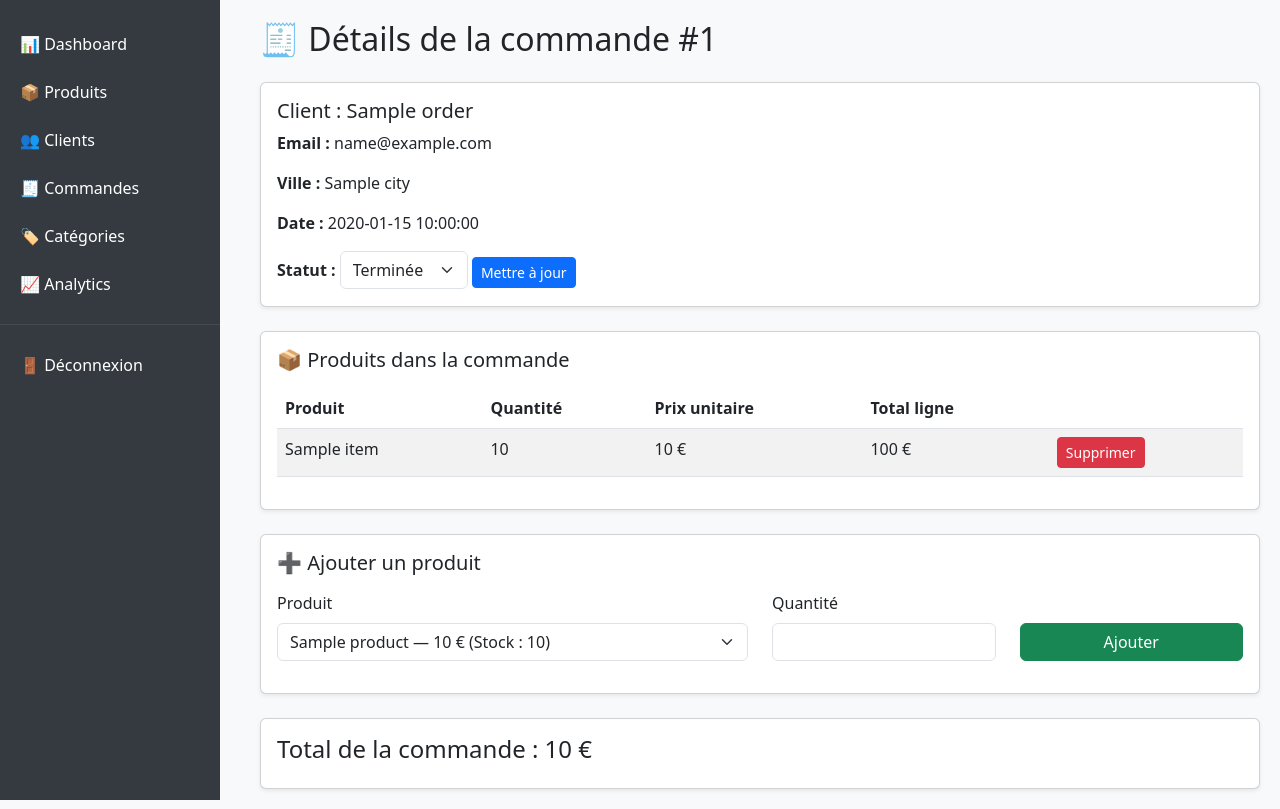
After one commit to ezekielhouab0828/mini-store-manager, a Flask app: template src/templates/orders/edit.html in a window 1280 px wide. The commit adds this page. Run offline with Flask 3, Linux system fonts and the light colour scheme; the template is opened without the code that fills it: most values are stand-ins (such as "Sample title", 1, 10 or a date in 2020).

Commit message:
Mise à jour du projet : modifications du 12 septembre

```diff
--- a/src/app.py
+++ b/src/app.py
@@ -1,23 +1,146 @@
 from flask import Flask, render_template
+from customers.routes import customers_bp
 from products.routes import products_bp
-from customers.routes import customers_bp
 from orders.routes import orders_bp
 from categories.routes import categories_bp
 from analytics.routes import analytics_bp
 
+from database import (
+    get_all_customers,
+    get_all_products,
+    get_all_orders
+)
+
+from collections import defaultdict
+from datetime import datetime
+
 app = Flask(__name__)
 
+# ⭐ SECRET KEY OBLIGATOIRE POUR flash(), session, login, etc.
+app.secret_key = "ezekiel_super_secret_key_2026"
+
+# ============================================================
 # Enregistrement des blueprints
-app.register_blueprint(products_bp, url_prefix="/products")
-app.register_blueprint(customers_bp, url_prefix="/customers")
-app.register_blueprint(orders_bp, url_prefix="/orders")
-app.register_blueprint(categories_bp, url_prefix="/categories")
-app.register_blueprint(analytics_bp, url_prefix="/analytics")
+# ============================================================
 
-# Page d'accueil (Dashboard)
+app.register_blueprint(customers_bp)
+app.register_blueprint(products_bp)
+app.register_blueprint(orders_bp)
+app.register_blueprint(categories_bp)
+app.register_blueprint(analytics_bp)
+
+# ============================================================
+# Dashboard
+# ============================================================
+
 @app.route("/")
+@app.route("/dashboard")
 def dashboard():
-    return render_template("dashboard.html")
+    customers = get_all_customers()
+    products = get_all_products()
+    orders = get_all_orders()
+
+    # KPIs
+    total_customers = len(customers)
+    total_products = len(products)
+    total_orders = len(orders)
+    total_revenue = sum(o["total"] for o in orders)
+
+    # Ventes par produit
+    sales_by_product = defaultdict(float)
+    qty_by_product = defaultdict(int)
+
+    for o in orders:
+        sales_by_product[o["product_name"]] += o["total"]
+        qty_by_product[o["product_name"]] += o["quantity"]
+
+    sales_labels = list(sales_by_product.keys())
+    sales_values = list(sales_by_product.values())
+
+    # Top 5 produits
+    top_products = sorted(
+        sales_by_product.items(),
+        key=lambda x: x[1],
+        reverse=True
+    )[:5]
+
+    top_products_labels = [name for name, total in top_products]
+    top_products_values = [total for name, total in top_products]
+
+    # Produit le plus vendu (quantité)
+    if qty_by_product:
+        best_product_name, best_product_qty = max(
+            qty_by_product.items(),
+            key=lambda x: x[1]
+        )
+    else:
+        best_product_name, best_product_qty = None, 0
+
+    # Stock par produit
+    stock_labels = [p["name"] for p in products]
+    stock_values = [p["stock"] for p in products]
+
+    # Ventes mensuelles
+    sales_by_month = defaultdict(float)
+    for o in orders:
+        if o["created_at"]:
+            try:
+                dt = datetime.fromisoformat(o["created_at"])
+                key = dt.strftime("%Y-%m")
+                sales_by_month[key] += o["total"]
+            except:
+                pass
+
+    monthly_labels = sorted(sales_by_month.keys())
+    monthly_values = [sales_by_month[m] for m in monthly_labels]
+
+    # Commandes par jour
+    orders_by_day = defaultdict(int)
+    for o in orders:
+        if o["created_at"]:
+            try:
+                dt = datetime.fromisoformat(o["created_at"])
+                key = dt.strftime("%Y-%m-%d")
+                orders_by_day[key] += 1
+            except:
+                pass
+
+    daily_labels = sorted(orders_by_day.keys())
+    daily_values = [orders_by_day[d] for d in daily_labels]
+
+    # 5 dernières commandes
+    def sort_key(o):
+        try:
+            return datetime.fromisoformat(o["created_at"])
+        except:
+            return o["id"]
+
+    recent_orders = sorted(orders, key=sort_key, reverse=True)[:5]
+
+    return render_template(
+        "dashboard.html",
+        total_customers=total_customers,
+        total_products=total_products,
+        total_orders=total_orders,
+        total_revenue=total_revenue,
+        sales_labels=sales_labels,
+        sales_values=sales_values,
+        stock_labels=stock_labels,
+        stock_values=stock_values,
+        top_products_labels=top_products_labels,
+        top_products_values=top_products_values,
+        monthly_labels=monthly_labels,
+        monthly_values=monthly_values,
+        daily_labels=daily_labels,
+        daily_values=daily_values,
+        recent_orders=recent_orders,
+        best_product_name=best_product_name,
+        best_product_qty=best_product_qty
+    )
+
+# ============================================================
+# Lancement
+# ============================================================
 
 if __name__ == "__main__":
     app.run(debug=True)
--- a/src/database.py
+++ b/src/database.py
@@ -1,11 +1,14 @@
 import sqlite3
+import os
 
-DB_PATH = "store.db"
+BASE_DIR = os.path.dirname(os.path.abspath(__file__))  # dossier /src
+DB_PATH = os.path.join(BASE_DIR, "..", "database", "store.db")
 
 def get_db():
     conn = sqlite3.connect(DB_PATH)
     conn.row_factory = sqlite3.Row
     return conn
+
 
 # ============================================================
 # CATEGORY
--- /dev/null
+++ b/src/templates/orders/edit.html
@@ -0,0 +1,107 @@
+{% extends "base.html" %}
+
+{% block content %}
+<h2 class="mb-4">🧾 Détails de la commande #{{ order.id }}</h2>
+
+<!-- Order info -->
+<div class="card mb-4 shadow-sm">
+    <div class="card-body">
+        <h5>Client : {{ order.customer_name }}</h5>
+        <p><strong>Email :</strong> {{ order.email }}</p>
+        <p><strong>Ville :</strong> {{ order.city }}</p>
+        <p><strong>Date :</strong> {{ order.order_date }}</p>
+
+        <form method="POST" action="{{ url_for('orders.update_status', order_id=order.id) }}" class="mt-3">
+            <label class="form-label"><strong>Statut :</strong></label>
+            <select name="status" class="form-select w-auto d-inline-block">
+                <option value="pending" {% if order.status == "pending" %}selected{% endif %}>En attente</option>
+                <option value="completed" {% if order.status == "completed" %}selected{% endif %}>Terminée</option>
+                <option value="cancelled" {% if order.status == "cancelled" %}selected{% endif %}>Annulée</option>
+            </select>
+            <button class="btn btn-primary btn-sm">Mettre à jour</button>
+        </form>
+    </div>
+</div>
+
+<!-- Items -->
+<div class="card mb-4 shadow-sm">
+    <div class="card-body">
+        <h5 class="mb-3">📦 Produits dans la commande</h5>
+
+        {% if items %}
+        <table class="table table-striped">
+            <thead>
+                <tr>
+                    <th>Produit</th>
+                    <th>Quantité</th>
+                    <th>Prix unitaire</th>
+                    <th>Total ligne</th>
+                    <th></th>
+                </tr>
+            </thead>
+            <tbody>
+                {% for item in items %}
+                <tr>
+                    <td>{{ item.product_name }}</td>
+                    <td>{{ item.quantity }}</td>
+                    <td>{{ item.unit_price }} €</td>
+                    <td>{{ item.quantity * item.unit_price }} €</td>
+                    <td>
+                        <a href="{{ url_for('orders.remove_item', item_id=item.id) }}"
+                           class="btn btn-sm btn-danger"
+                           onclick="return confirm('Retirer ce produit ?');">
+                            Supprimer
+                        </a>
+                    </td>
+                </tr>
+                {% endfor %}
+            </tbody>
+        </table>
+        {% else %}
+        <p>Aucun produit dans cette commande.</p>
+        {% endif %}
+    </div>
+</div>
+
+<!-- Add item -->
+<div class="card mb-4 shadow-sm">
+    <div class="card-body">
+        <h5 class="mb-3">➕ Ajouter un produit</h5>
+
+        <form method="POST" action="{{ url_for('orders.add_item', order_id=order.id) }}">
+            <div class="row">
+
+                <div class="col-md-6 mb-3">
+                    <label class="form-label">Produit</label>
+                    <select name="product_id" class="form-select" required>
+                        {% for p in products %}
+                        <option value="{{ p.id }}">
+                            {{ p.name }} — {{ p.price }} € (Stock : {{ p.stock }})
+                        </option>
+                        {% endfor %}
+                    </select>
+                </div>
+
+                <div class="col-md-3 mb-3">
+                    <label class="form-label">Quantité</label>
+                    <input type="number" name="quantity" class="form-control" min="1" required>
+                </div>
+
+                <div class="col-md-3 mb-3 d-flex align-items-end">
+                    <button class="btn btn-success w-100">Ajouter</button>
+                </div>
+
+            </div>
+        </form>
+
+    </div>
+</div>
+
+<!-- Total -->
+<div class="card shadow-sm">
+    <div class="card-body">
+        <h4>Total de la commande : {{ total }} €</h4>
+    </div>
+</div>
+
+{% endblock %}
```
Also changed, not shown: src/init_db.py (+13 -2 lines), src/orders/routes.py (+115 -13 lines), src/templates/orders/create.html (+4 -4 lines), src/templates/orders/list.html (+6 -7 lines), Capture d'écran 2026-09-12 225744.png (added), Dashboard.png (added), Produits.png (added), analytics.png (added), categories.png (added), clients voir plus.png (added), clients.png (added), commandes.png (added), database/store.db, 3 other files.
